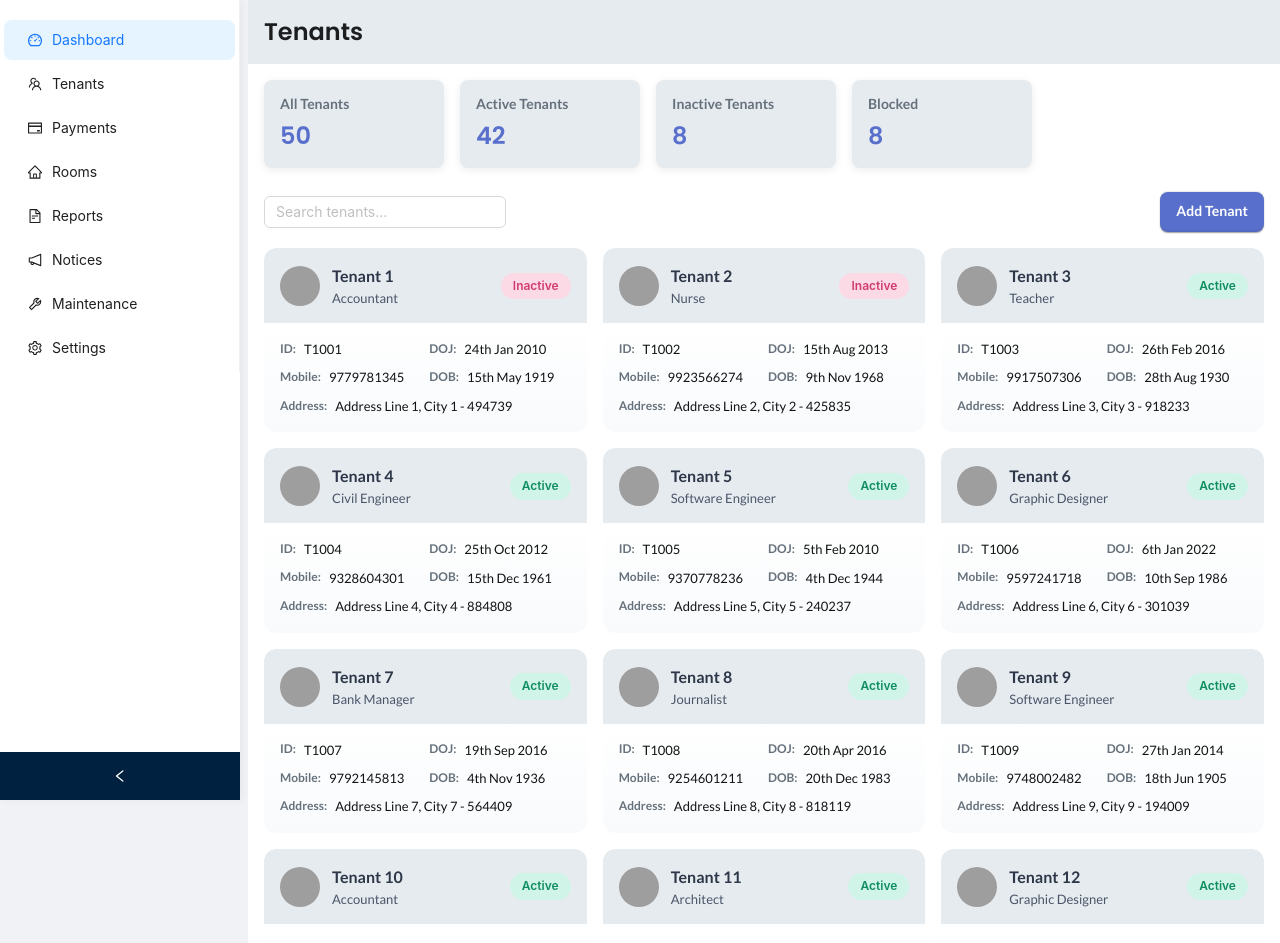
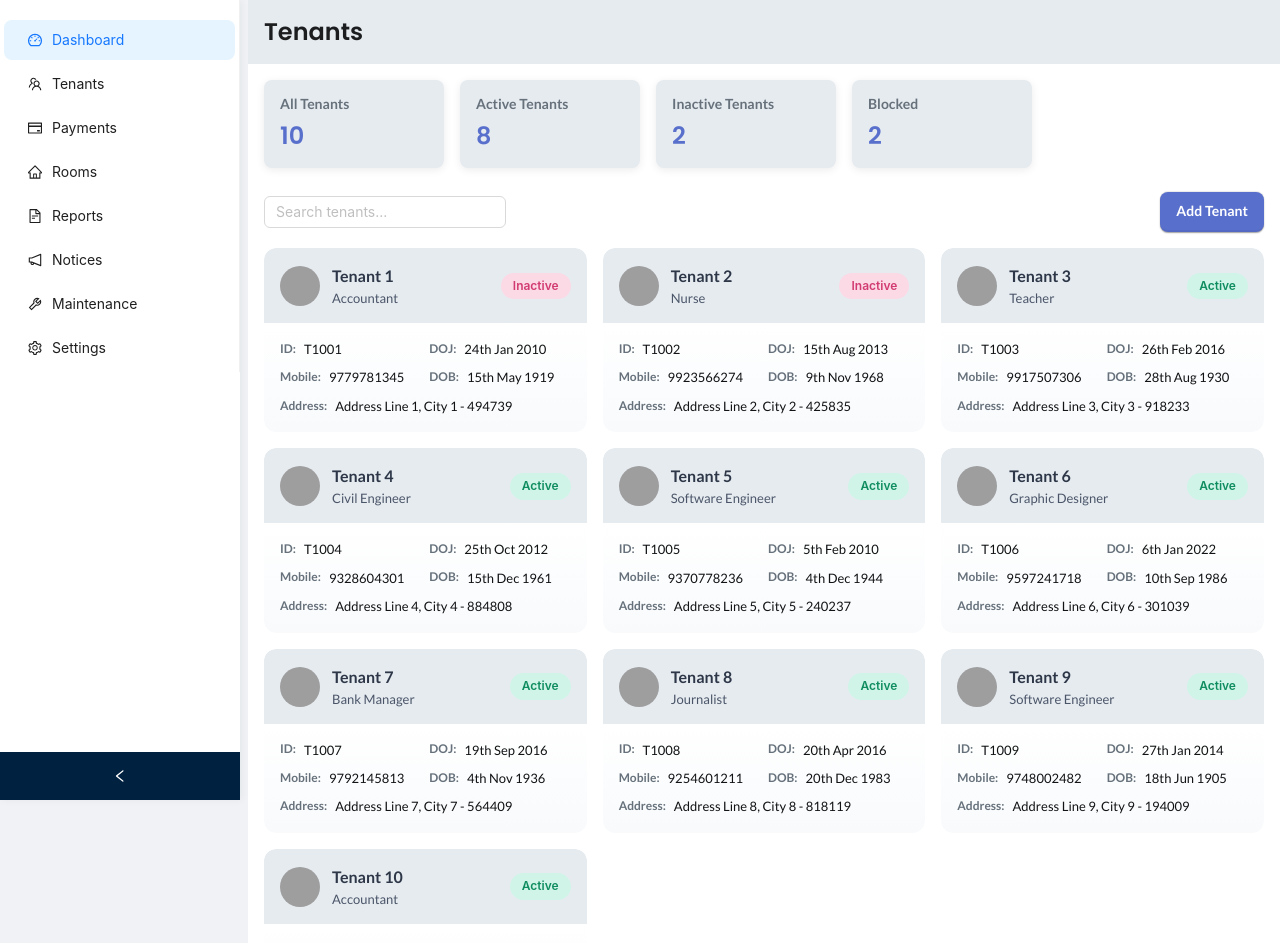
Before and after one commit to venkataraviduddugunta7/My-PG-management, a React (Vite) app: page /tenants in a window 1280 px wide. Shown: the top 943 px of the page. Built offline with nearby package versions, Linux system fonts and the light colour scheme; grey boxes are pictures that could not be loaded.

Commit message:
"10 tenants"

```diff
--- a/src/pages/Tenants/Tenants.jsx
+++ b/src/pages/Tenants/Tenants.jsx
@@ -41,7 +41,7 @@ const generateTenants = () => {
     "Civil Engineer",
   ];
 
-  for (let i = 1; i <= 50; i++) {
+  for (let i = 1; i <= 10; i++) {
     tenants.push({
       id: `T${1000 + i}`,
       name: `Tenant ${i}`,
```
